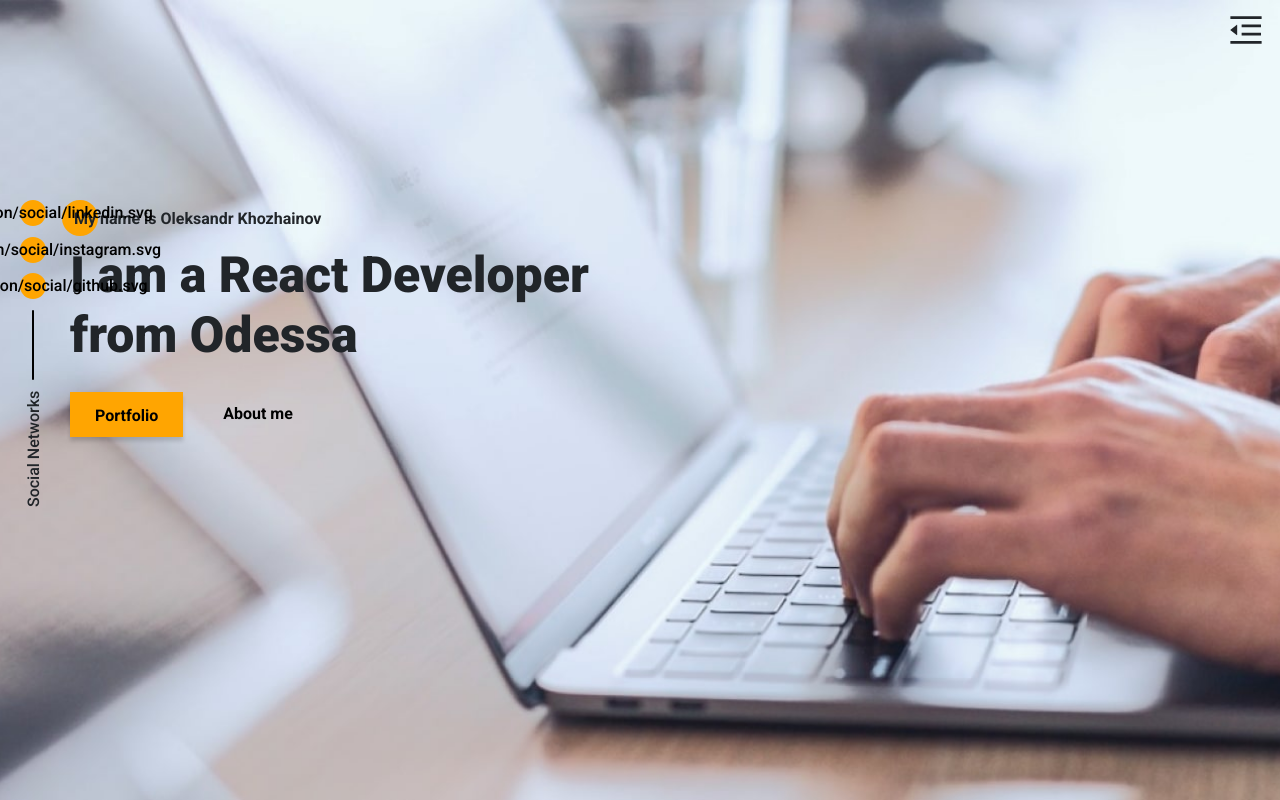
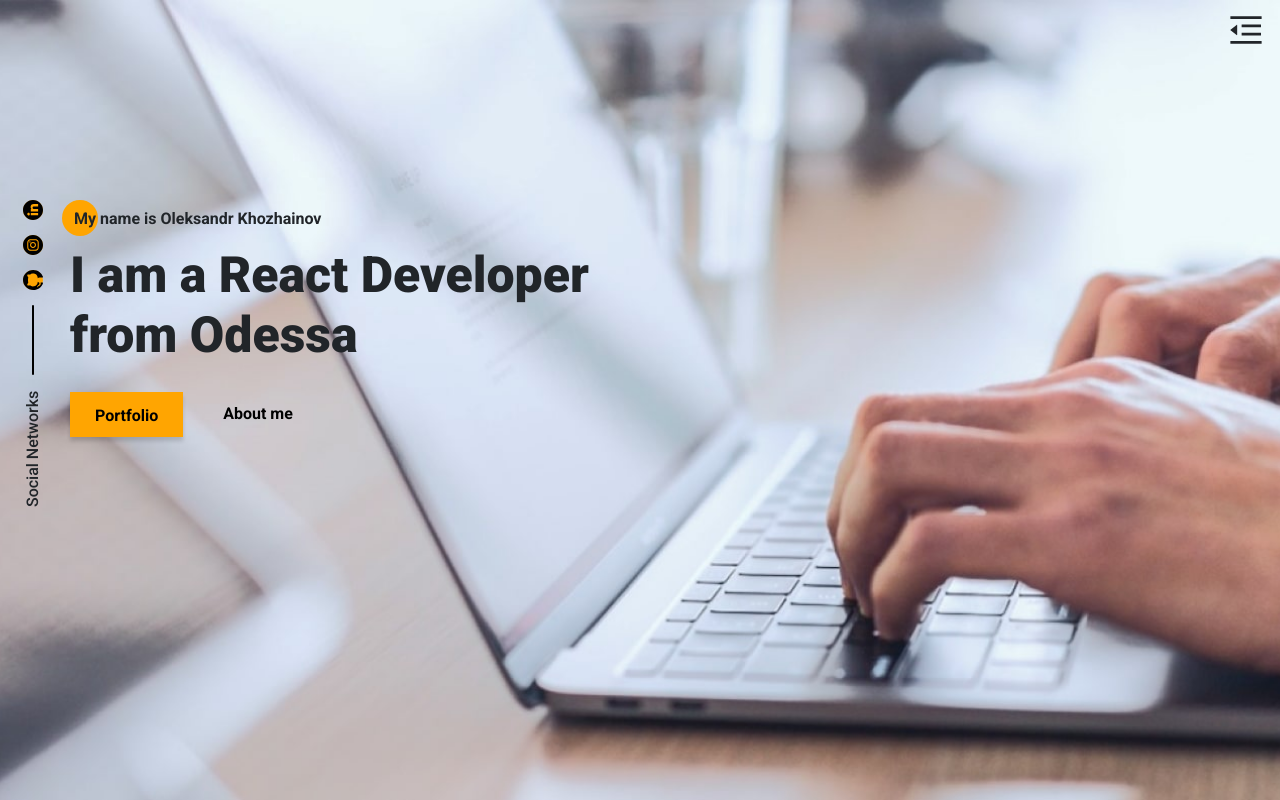
Before and after one commit to khozhainov-aleksandr/Porfolio-Khozhainov-Oleksandr, a Next.js app: page / in a window 1280 px wide. Built offline with nearby package versions, Linux system fonts and the light colour scheme.

Commit message:
update icons in SocialNetworkSidebar

```diff
--- a/src/components/SocialNetworkSidebar/SocialNetworkSidebar.module.scss
+++ b/src/components/SocialNetworkSidebar/SocialNetworkSidebar.module.scss
@@ -14,15 +14,13 @@
   display: flex;
   justify-content: center;
   align-items: center;
-  height: 26px;
-  width: 26px;
+  height: 20px;
+  width: 20px;
   color: var(--black-color);
   background-color: var(--main-color);
   border-radius: 100%;
 
-  & svg {
-    height: 20px;
-    width: 20px;
+  .icon {
     transform: rotate(-90deg);
     transition: 0.3s ease-in;
 
--- a/src/components/SocialNetworkSidebar/SocialNetworkSidebar.tsx
+++ b/src/components/SocialNetworkSidebar/SocialNetworkSidebar.tsx
@@ -1,4 +1,5 @@
 import Link from 'next/link';
+import Image from 'next/image';
 import { socialNetworkData } from '@/pages/api';
 import styles from './SocialNetworkSidebar.module.scss';
 
@@ -11,7 +12,13 @@ export const SocialNetworkSidebar: React.FC = () => (
         className={styles.link}
         target="_blank"
       >
-        {data.icon}
+        <Image
+          className={styles.icon}
+          src={data.icon}
+          alt={data.alt}
+          height={20}
+          width={20}
+        />
       </Link>
     ))}
     <div className={styles.divider}></div>
```
